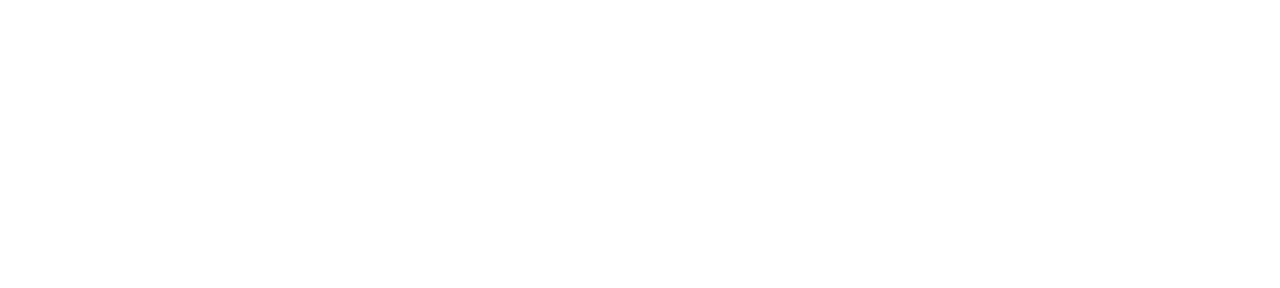
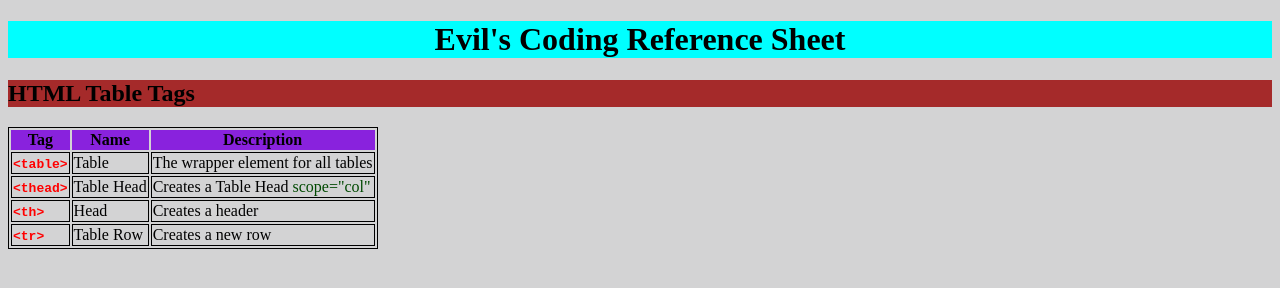
Before and after one commit to evilcj925/cheatsheet, a plain HTML site: page homemade/index.html in a window 1280 px wide. Drawn offline with Linux system fonts and the light colour scheme.

Commit message:
First Draft

```diff
--- a/homemade/index.html
+++ b/homemade/index.html
@@ -1,13 +1,42 @@
 <!DOCTYPE html>
-<html lang="en">
-<head>
-    <meta charset="UTF-8">
-    <meta http-equiv="X-UA-Compatible" content="IE=edge">
-    <meta name="viewport" content="width=device-width, initial-scale=1.0">
-    <title>Document</title>
-    <link rel="stylesheet" href="../homemade/style/styles.css" type="type/css">
-</head>
-<body>
+<html>
+  <head>
+    <title>Evil's Coding Cheetsheet</title>
+    <link rel="stylesheet" href="./styles.css" type="text/css">
+  </head>
+  <body>
+    <h1 id="refsheet">Evil's Coding Reference Sheet</h1>
 
-</body>
+    <table>
+    <h2 class="HTML">HTML Table Tags</h2>
+      <thead>
+        <th scope="col">Tag</th>
+        <th scope="col">Name</th>
+        <th scope="col">Description</th>
+      </thead>
+      <tbody>
+      <tr> <!--first row-->
+          <td><code>&lt;table&gt;</code></td>
+          <td>Table</td>
+          <td>The wrapper element for all tables</td>
+      </tr>
+      <tr><!--second row-->
+          <td><code>&lt;thead&gt;</code></td>
+          <td>Table Head</td>
+          <td>Creates a Table Head <span class="attribute">scope="col"</span></td>
+      </tr>
+      <tr> <!--thrid row-->
+          <td><code>&lt;th&gt;</code></td>
+          <td>Head</td>
+          <td>Creates a header</td>
+    </tr>
+    <tr><!--forth row-->
+        <td><code>&lt;tr&gt;</code></td>
+        <td>Table Row</td>
+        <td>Creates a new row</td>
+    </tr>
+    </tbody>
+  </table>
+
+  </body>
 </html>
--- /dev/null
+++ b/homemade/styles.css
@@ -0,0 +1,32 @@
+.attribute {
+    color: rgb(1, 73, 1);
+    size: 50px;
+}
+
+code {
+    color: red;
+    font-weight: bold;
+}
+
+thead {
+    background-color: rgb(137, 34, 221);
+
+}
+
+body {
+    background-color: rgb(211, 211, 212);
+
+}
+
+table, td {
+    border: 1px solid black;
+}
+
+#refsheet {
+    background-color: aqua;
+    text-align: center;
+}
+
+.HTML {
+    background-color: brown;
+}
```
Also changed, not shown: homemade/style/styles.css (deleted).
